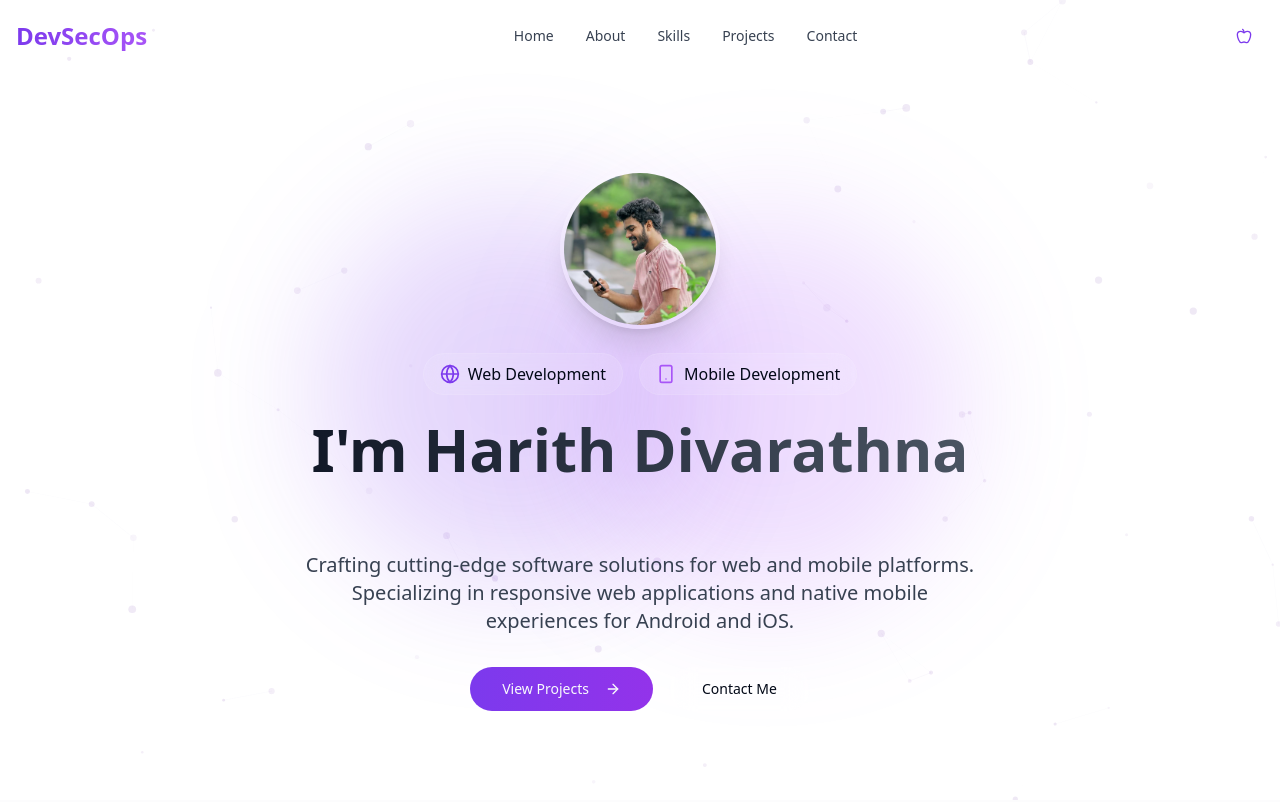
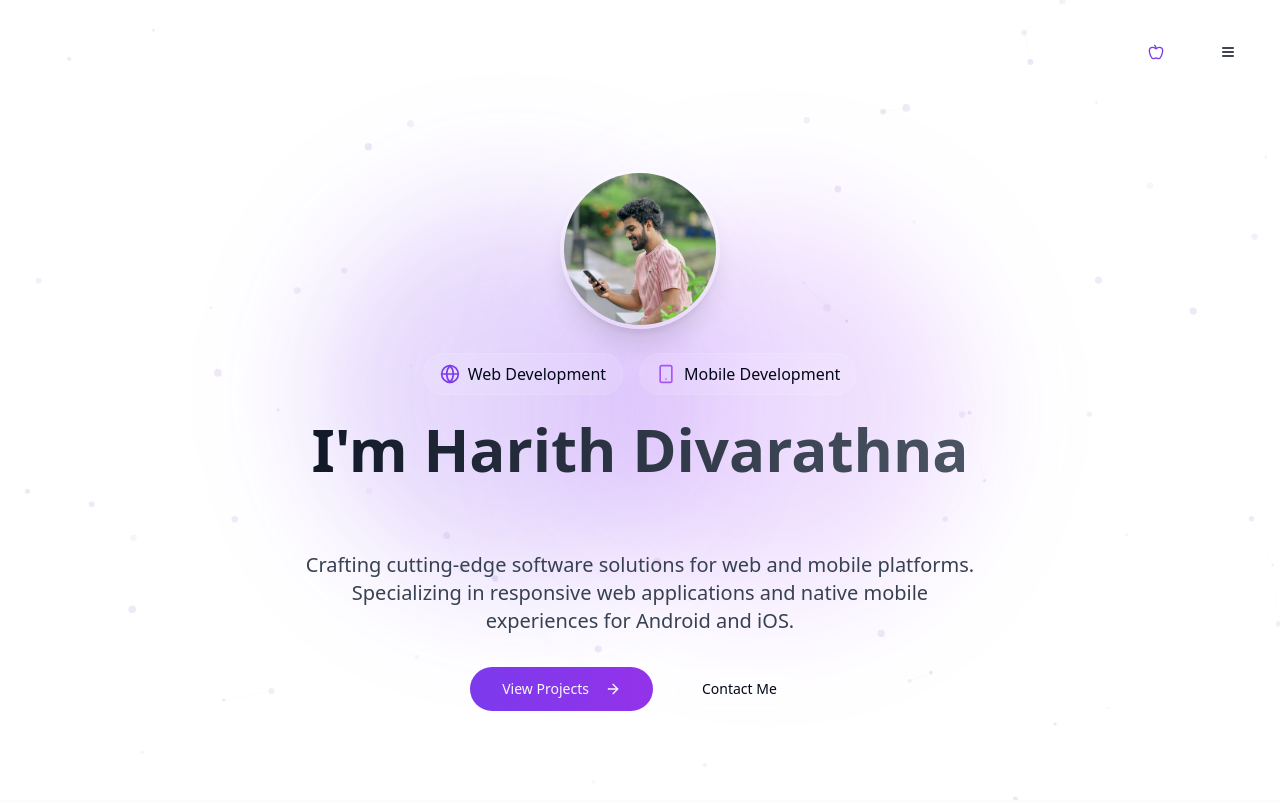
Before and after one commit to harithsenura/Portfolio, a Next.js app: page / in a window 1280 px wide. Shown: the top 802 px of the page. Built offline with nearby package versions, Linux system fonts and the light colour scheme.

Commit message:
header chnage

```diff
--- a/components/header.tsx
+++ b/components/header.tsx
@@ -28,39 +28,16 @@ export default function Header() {
 
   return (
     <>
-      {/* Desktop Header */}
+      {/* Desktop Header - Only Icons */}
       <motion.header
         initial={{ y: -100 }}
         animate={{ y: 0 }}
         transition={{ type: "spring", stiffness: 50 }}
-        className={`hidden md:block fixed top-0 left-0 right-0 z-50 transition-all duration-300 ${
-          scrolled ? "glass-effect shadow-lg" : "bg-transparent"
-        }`}
+        className={`hidden md:block fixed top-0 right-0 z-50 transition-all duration-300`}
       >
-        <div className="container mx-auto px-4 py-4">
-          <div className="flex items-center justify-between">
-            {/* Desktop Logo */}
-            <Link
-              href="/"
-              className="text-2xl font-bold bg-gradient-to-r from-primary to-purple-500 bg-clip-text text-transparent"
-            >
-              DevSecOps
-            </Link>
-
-            {/* Desktop Navigation */}
-            <nav className="flex items-center space-x-8">
-              {navItems.map((item) => (
-                <Link
-                  key={item.name}
-                  href={item.href}
-                  className="text-sm font-medium text-gray-700 dark:text-gray-200 hover:text-primary dark:hover:text-primary transition-colors"
-                >
-                  {item.name}
-                </Link>
-              ))}
-            </nav>
-
-            {/* Desktop Apple Icon */}
+        <div className="p-6">
+          <div className="flex items-center gap-4">
+            {/* Desktop Apple Icon - Larger */}
             <motion.div whileHover={{ scale: 1.05 }} whileTap={{ scale: 0.95 }}>
               <Button
                 variant="ghost"
@@ -71,15 +48,15 @@ export default function Header() {
                     selfSection.scrollIntoView({ behavior: "smooth" })
                   }
                 }}
-                className="relative rounded-full p-3 overflow-hidden group"
+                className="relative rounded-full p-4 overflow-hidden group w-14 h-14"
                 aria-label="View Self App"
               >
                 <div className="absolute inset-0 backdrop-blur-md bg-white/10 dark:bg-gray-800/20 border border-white/20 dark:border-gray-700/20 rounded-full transition-all duration-300 group-hover:bg-white/20 dark:group-hover:bg-gray-800/30">
                   <div className="absolute inset-0 rounded-full overflow-hidden">
                     <motion.div
                       animate={{
-                        x: [0, 8, 0],
-                        y: [0, -4, 0],
+                        x: [0, 10, 0],
+                        y: [0, -5, 0],
                         scale: [1, 1.1, 1],
                       }}
                       transition={{
@@ -87,12 +64,12 @@ export default function Header() {
                         repeat: Number.POSITIVE_INFINITY,
                         ease: "easeInOut",
                       }}
-                      className="absolute -top-2 -left-2 w-6 h-6 bg-white/5 dark:bg-gray-700/10 rounded-full blur-sm"
+                      className="absolute -top-2 -left-2 w-8 h-8 bg-white/5 dark:bg-gray-700/10 rounded-full blur-sm"
                     />
                     <motion.div
                       animate={{
-                        x: [0, -6, 0],
-                        y: [0, 6, 0],
+                        x: [0, -8, 0],
+                        y: [0, 8, 0],
                         scale: [1, 0.9, 1],
                       }}
                       transition={{
@@ -101,13 +78,47 @@ export default function Header() {
                         ease: "easeInOut",
                         delay: 2,
                       }}
-                      className="absolute -bottom-2 -right-2 w-5 h-5 bg-white/5 dark:bg-gray-700/10 rounded-full blur-sm"
+                      className="absolute -bottom-2 -right-2 w-6 h-6 bg-white/5 dark:bg-gray-700/10 rounded-full blur-sm"
                     />
                   </div>
                 </div>
-                <Apple className="relative z-10 h-5 w-5 text-primary" />
+                <Apple className="relative z-10 h-6 w-6 text-primary" />
               </Button>
             </motion.div>
+
+            {/* Desktop Menu Icon - Larger */}
+            <Button
+              variant="ghost"
+              size="icon"
+              className="relative rounded-full p-4 overflow-hidden group w-14 h-14"
+              onClick={() => setMobileMenuOpen(!mobileMenuOpen)}
+            >
+              <div className="absolute inset-0 backdrop-blur-md bg-white/10 dark:bg-gray-800/20 border border-white/20 dark:border-gray-700/20 rounded-full transition-all duration-300 group-hover:bg-white/20 dark:group-hover:bg-gray-800/30">
+                <div className="absolute inset-0 rounded-full overflow-hidden">
+                  <motion.div
+                    animate={{
+                      x: [0, -6, 0],
+                      y: [0, 6, 0],
+                      scale: [1, 1.2, 1],
+                    }}
+                    transition={{
+                      duration: 7,
+                      repeat: Number.POSITIVE_INFINITY,
+                      ease: "easeInOut",
+                    }}
+                    className="absolute -top-1 -right-1 w-6 h-6 bg-white/5 dark:bg-gray-700/10 rounded-full blur-sm"
+                  />
+                </div>
+              </div>
+              <div className="relative z-10">
+                <motion.div
+                  animate={{ rotate: mobileMenuOpen ? 180 : 0 }}
+                  transition={{ duration: 0.3, ease: "easeInOut" }}
+                >
+                  {mobileMenuOpen ? <X className="h-6 w-6" /> : <Menu className="h-6 w-6" />}
+                </motion.div>
+              </div>
+            </Button>
           </div>
         </div>
       </motion.header>
@@ -125,15 +136,15 @@ export default function Header() {
                 selfSection.scrollIntoView({ behavior: "smooth" })
               }
             }}
-            className="relative rounded-full p-3 overflow-hidden group"
+            className="relative rounded-full p-4 overflow-hidden group w-14 h-14"
             aria-label="View Self App"
           >
             <div className="absolute inset-0 backdrop-blur-md bg-white/10 dark:bg-gray-800/20 border border-white/20 dark:border-gray-700/20 rounded-full transition-all duration-300 group-hover:bg-white/20 dark:group-hover:bg-gray-800/30">
               <div className="absolute inset-0 rounded-full overflow-hidden">
                 <motion.div
                   animate={{
-                    x: [0, 8, 0],
-                    y: [0, -4, 0],
+                    x: [0, 10, 0],
+                    y: [0, -5, 0],
                     scale: [1, 1.1, 1],
                   }}
                   transition={{
@@ -141,11 +152,11 @@ export default function Header() {
                     repeat: Number.POSITIVE_INFINITY,
                     ease: "easeInOut",
                   }}
-                  className="absolute -top-2 -left-2 w-6 h-6 bg-white/5 dark:bg-gray-700/10 rounded-full blur-sm"
+                  className="absolute -top-2 -left-2 w-8 h-8 bg-white/5 dark:bg-gray-700/10 rounded-full blur-sm"
                 />
               </div>
             </div>
-            <Apple className="relative z-10 h-5 w-5 text-primary" />
+            <Apple className="relative z-10 h-6 w-6 text-primary" />
           </Button>
         </motion.div>
 
@@ -153,15 +164,15 @@ export default function Header() {
         <Button
           variant="ghost"
           size="icon"
-          className="relative rounded-full p-3 overflow-hidden group"
+          className="relative rounded-full p-4 overflow-hidden group w-14 h-14"
           onClick={() => setMobileMenuOpen(!mobileMenuOpen)}
         >
           <div className="absolute inset-0 backdrop-blur-md bg-white/10 dark:bg-gray-800/20 border border-white/20 dark:border-gray-700/20 rounded-full transition-all duration-300 group-hover:bg-white/20 dark:group-hover:bg-gray-800/30">
             <div className="absolute inset-0 rounded-full overflow-hidden">
               <motion.div
                 animate={{
-                  x: [0, -5, 0],
-                  y: [0, 5, 0],
+                  x: [0, -6, 0],
+                  y: [0, 6, 0],
                   scale: [1, 1.2, 1],
                 }}
                 transition={{
@@ -169,18 +180,23 @@ export default function Header() {
                   repeat: Number.POSITIVE_INFINITY,
                   ease: "easeInOut",
                 }}
-                className="absolute -top-1 -right-1 w-5 h-5 bg-white/5 dark:bg-gray-700/10 rounded-full blur-sm"
+                className="absolute -top-1 -right-1 w-6 h-6 bg-white/5 dark:bg-gray-700/10 rounded-full blur-sm"
               />
             </div>
           </div>
           <div className="relative z-10">
-            {mobileMenuOpen ? <X className="h-5 w-5" /> : <Menu className="h-5 w-5" />}
+            <motion.div
+              animate={{ rotate: mobileMenuOpen ? 180 : 0 }}
+              transition={{ duration: 0.3, ease: "easeInOut" }}
+            >
+              {mobileMenuOpen ? <X className="h-6 w-6" /> : <Menu className="h-6 w-6" />}
+            </motion.div>
           </div>
         </Button>
       </div>
 
-      {/* Mobile Menu - Liquid Glass Box */}
-      <AnimatePresence>
+      {/* Dropdown Menu - Both Mobile and Desktop */}
+      <AnimatePresence mode="wait">
         {mobileMenuOpen && (
           <>
             {/* Backdrop */}
@@ -188,94 +204,111 @@ export default function Header() {
               initial={{ opacity: 0 }}
               animate={{ opacity: 1 }}
               exit={{ opacity: 0 }}
-              transition={{ duration: 0.3 }}
-              className="md:hidden fixed inset-0 z-40 bg-black/20 backdrop-blur-sm"
+              transition={{ duration: 0.2 }}
+              className="fixed inset-0 z-40 bg-black/30 backdrop-blur-md"
               onClick={() => setMobileMenuOpen(false)}
             />
 
-            {/* Menu Box */}
+            {/* Menu Dropdown */}
             <motion.div
-              initial={{ opacity: 0, scale: 0.8, y: -20 }}
-              animate={{ opacity: 1, scale: 1, y: 0 }}
-              exit={{ opacity: 0, scale: 0.8, y: -20 }}
+              initial={{
+                opacity: 0,
+                scale: 0.95,
+                y: -10,
+                transformOrigin: "top right",
+              }}
+              animate={{
+                opacity: 1,
+                scale: 1,
+                y: 0,
+                transformOrigin: "top right",
+              }}
+              exit={{
+                opacity: 0,
+                scale: 0.95,
+                y: -10,
+                transformOrigin: "top right",
+              }}
               transition={{
                 type: "spring",
-                damping: 20,
-                stiffness: 300,
-                duration: 0.4,
+                damping: 25,
+                stiffness: 400,
+                mass: 0.8,
+                duration: 0.3,
               }}
-              className="md:hidden fixed top-20 right-4 z-50 w-64"
+              className="fixed top-20 md:top-24 right-4 md:right-6 z-50 w-64"
             >
               {/* Liquid Glass Container */}
-              <div className="relative overflow-hidden rounded-2xl backdrop-blur-xl bg-white/20 dark:bg-gray-900/30 border border-white/30 dark:border-gray-700/30 shadow-2xl">
-                {/* Animated liquid blobs */}
+              <div className="relative overflow-hidden rounded-2xl backdrop-blur-2xl bg-white/40 dark:bg-gray-900/60 border border-white/50 dark:border-gray-700/50 shadow-2xl">
+                {/* Smooth animated liquid blobs */}
                 <div className="absolute inset-0 overflow-hidden rounded-2xl">
                   <motion.div
                     animate={{
-                      x: [0, 30, 0],
-                      y: [0, -15, 0],
-                      scale: [1, 1.3, 1],
+                      x: [0, 20, 0],
+                      y: [0, -10, 0],
+                      scale: [1, 1.2, 1],
+                    }}
+                    transition={{
+                      duration: 8,
+                      repeat: Number.POSITIVE_INFINITY,
+                      ease: "easeInOut",
+                    }}
+                    className="absolute -top-3 -left-3 w-12 h-12 bg-gradient-to-br from-white/10 to-primary/5 rounded-full blur-xl"
+                  />
+                  <motion.div
+                    animate={{
+                      x: [0, -15, 0],
+                      y: [0, 15, 0],
+                      scale: [1, 0.9, 1],
+                    }}
+                    transition={{
+                      duration: 10,
+                      repeat: Number.POSITIVE_INFINITY,
+                      ease: "easeInOut",
+                      delay: 2,
+                    }}
+                    className="absolute -bottom-3 -right-3 w-10 h-10 bg-gradient-to-br from-purple-500/10 to-white/5 rounded-full blur-xl"
+                  />
+                  <motion.div
+                    animate={{
+                      x: [0, 10, 0],
+                      y: [0, -8, 0],
+                      scale: [1, 1.1, 1],
                     }}
                     transition={{
                       duration: 12,
                       repeat: Number.POSITIVE_INFINITY,
                       ease: "easeInOut",
+                      delay: 4,
                     }}
-                    className="absolute -top-4 -left-4 w-16 h-16 bg-white/5 dark:bg-gray-700/10 rounded-full blur-2xl"
-                  />
-                  <motion.div
-                    animate={{
-                      x: [0, -25, 0],
-                      y: [0, 20, 0],
-                      scale: [1, 0.8, 1],
-                    }}
-                    transition={{
-                      duration: 15,
-                      repeat: Number.POSITIVE_INFINITY,
-                      ease: "easeInOut",
-                      delay: 3,
-                    }}
-                    className="absolute -bottom-4 -right-4 w-12 h-12 bg-white/5 dark:bg-gray-700/10 rounded-full blur-2xl"
-                  />
-                  <motion.div
-                    animate={{
-                      x: [0, 15, 0],
-                      y: [0, -10, 0],
-                      scale: [1, 1.1, 1],
-                    }}
-                    transition={{
-                      duration: 10,
-                      repeat: Number.POSITIVE_INFINITY,
-                      ease: "easeInOut",
-                      delay: 6,
-                    }}
-                    className="absolute top-1/2 right-1/4 w-8 h-8 bg-white/5 dark:bg-gray-700/10 rounded-full blur-xl"
+                    className="absolute top-1/2 right-1/4 w-6 h-6 bg-gradient-to-br from-primary/8 to-white/8 rounded-full blur-lg"
                   />
                 </div>
 
                 {/* Menu Content */}
-                <div className="relative z-10 p-4">
-                  <div className="space-y-2">
+                <div className="relative z-10 p-3">
+                  <div className="space-y-1">
                     {navItems.map((item, index) => (
                       <motion.div
                         key={item.name}
-                        initial={{ opacity: 0, x: 20 }}
+                        initial={{ opacity: 0, x: 15 }}
                         animate={{ opacity: 1, x: 0 }}
+                        exit={{ opacity: 0, x: 15 }}
                         transition={{
-                          delay: 0.1 + index * 0.05,
-                          duration: 0.3,
+                          delay: index * 0.03,
+                          duration: 0.2,
                           ease: "easeOut",
                         }}
                       >
                         <Link
                           href={item.href}
-                          className="block px-4 py-3 text-base font-medium text-gray-700 dark:text-gray-200 hover:text-primary dark:hover:text-primary transition-all duration-300 rounded-xl hover:bg-white/10 dark:hover:bg-gray-800/20 backdrop-blur-sm"
+                          className="block px-4 py-3 text-base font-medium text-gray-700 dark:text-gray-200 hover:text-primary dark:hover:text-primary transition-all duration-200 rounded-xl hover:bg-white/20 dark:hover:bg-gray-800/30 backdrop-blur-sm group"
                           onClick={() => setMobileMenuOpen(false)}
                         >
                           <motion.span
-                            whileHover={{ x: 5 }}
-                            transition={{ type: "spring", stiffness: 300, damping: 20 }}
                             className="block"
+                            whileHover={{ x: 3 }}
+                            transition={{ type: "spring", stiffness: 400, damping: 25 }}
                           >
                             {item.name}
                           </motion.span>
@@ -284,12 +317,13 @@ export default function Header() {
                     ))}
                   </div>
 
-                  {/* Decorative bottom element */}
+                  {/* Decorative bottom gradient */}
                   <motion.div
-                    initial={{ width: 0 }}
-                    animate={{ width: "100%" }}
-                    transition={{ delay: 0.5, duration: 0.5 }}
-                    className="mt-4 h-px bg-gradient-to-r from-transparent via-white/20 to-transparent"
+                    initial={{ scaleX: 0 }}
+                    animate={{ scaleX: 1 }}
+                    exit={{ scaleX: 0 }}
+                    transition={{ delay: 0.2, duration: 0.3 }}
+                    className="mt-3 h-px bg-gradient-to-r from-transparent via-white/30 to-transparent origin-center"
                   />
                 </div>
               </div>
```
